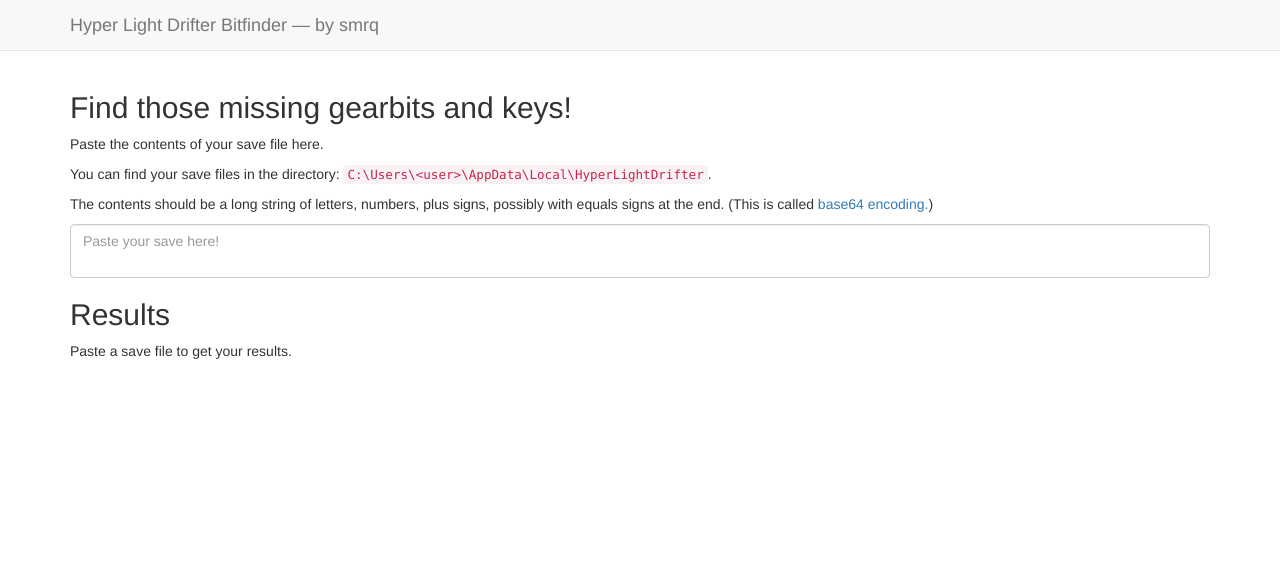
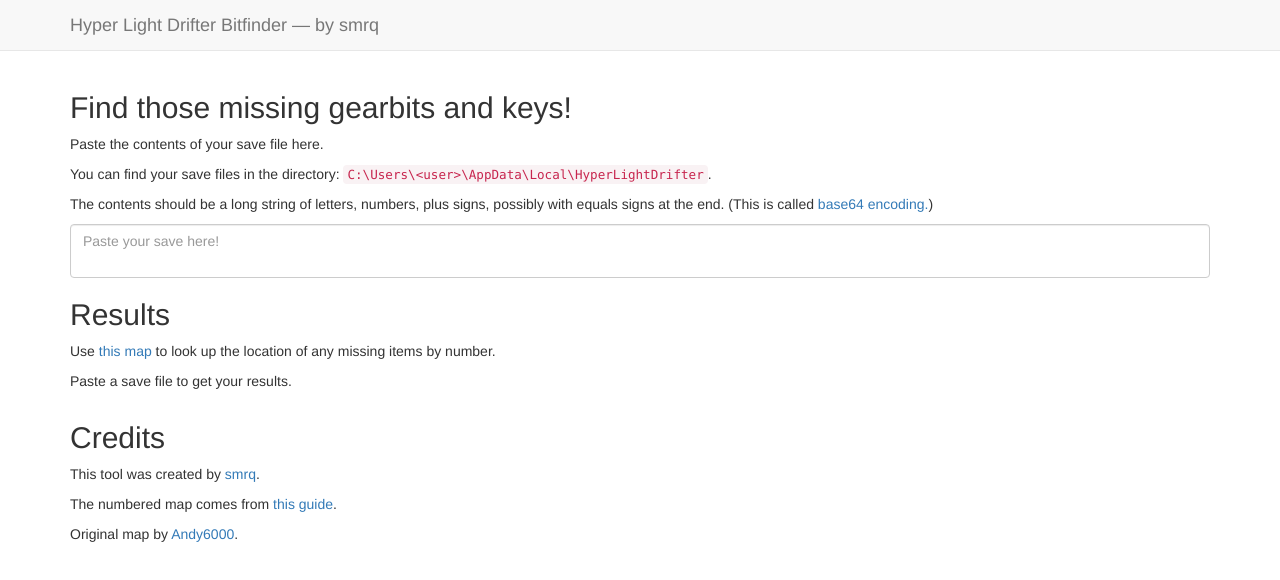
Before and after one commit to smrq/hld-bitfinder, a website with bundled scripts: page index.html in a window 1280 px wide. Built offline with nearby package versions, Linux system fonts and the light colour scheme.

Commit message:
Add map and map credits.

```diff
--- a/index.html
+++ b/index.html
@@ -33,9 +33,18 @@
 			<div class="row">
 				<div class="col-md-12">
 					<h2>Results</h2>
+					<p>Use <a href="https://a.pomf.cat/tozcnw.png">this map</a> to look up the location of any missing items by number.</p>
 					<div id="save-output">
 						<p>Paste a save file to get your results.</p>
 					</div>
+				</div>
+			</div>
+			<div class="row">
+				<div class="col-md-12">
+					<h2>Credits</h2>
+					<p>This tool was created by <a href="//github.com/smrq">smrq</a>.</p>
+					<p>The numbered map comes from <a href="https://steamcommunity.com/sharedfiles/filedetails/?id=665910741">this guide</a>.</p>
+					<p>Original map by <a href="https://www.reddit.com/r/hyperlightdrifter/comments/4e2yyh/hld_pickup_map_20_now_with_gearbits_area_borders/">Andy6000</a>.</p>
 				</div>
 			</div>
 		</div>
```
